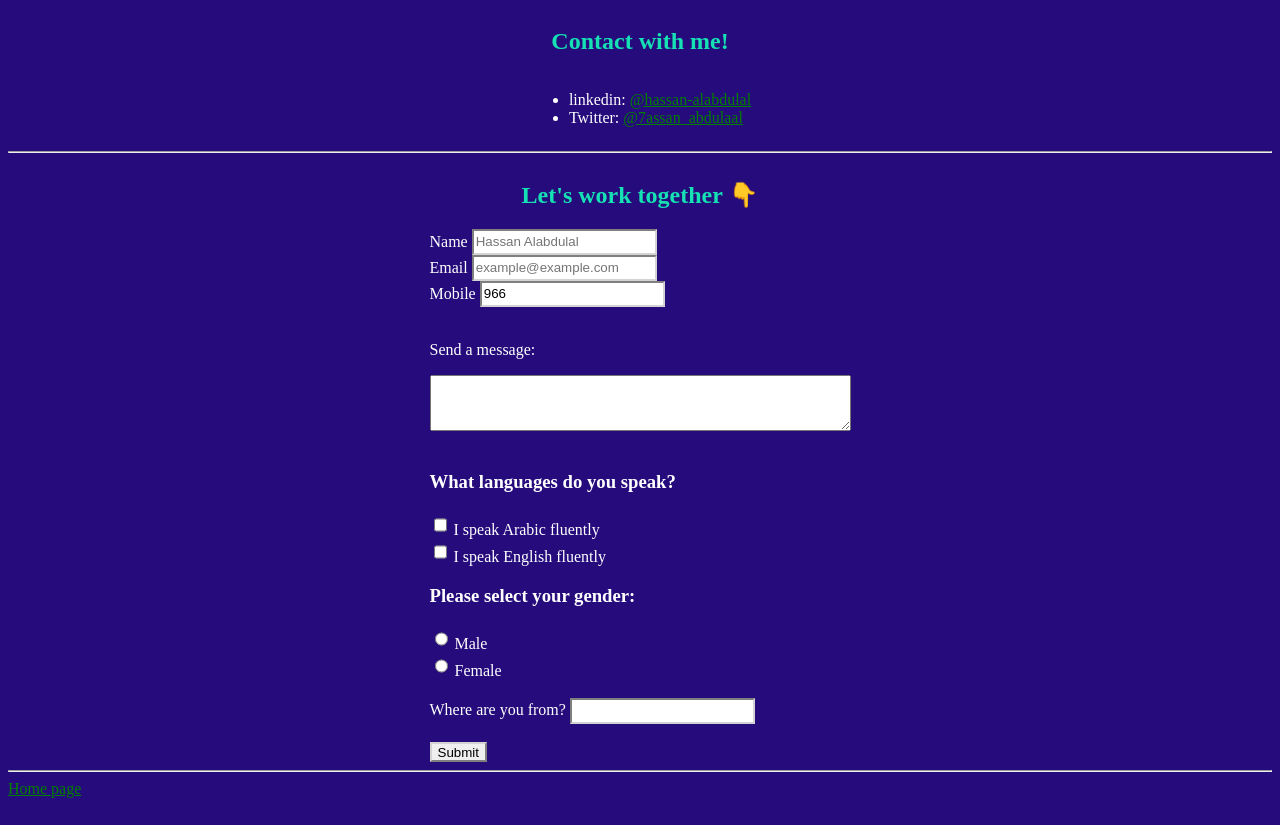
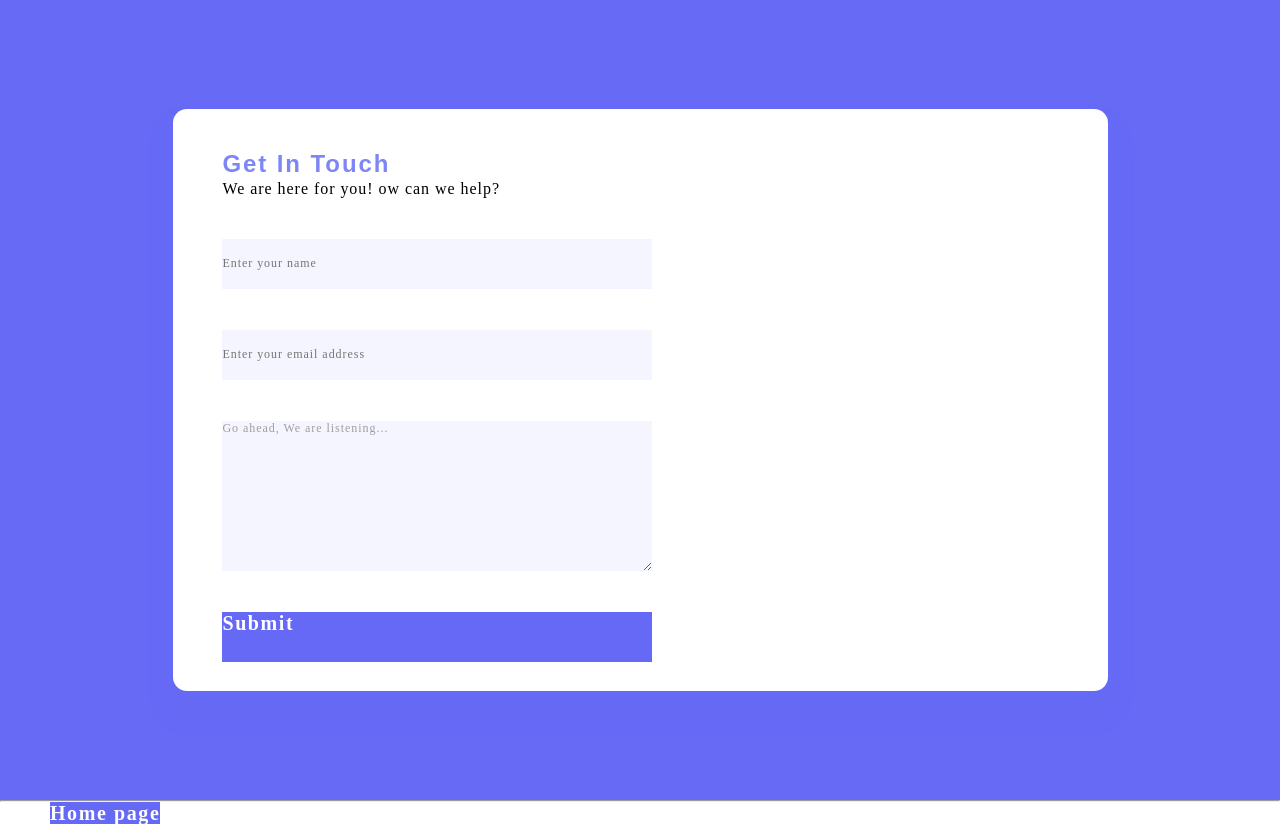
Before and after one commit to HassanAlabdulal/SWE-363-231, a plain HTML site: page contact.html in a window 1280 px wide. Drawn offline with Linux system fonts and the light colour scheme.

Commit message:
CSS Exercise 1 - 2 - 3 - 4

```diff
--- a/contact.html
+++ b/contact.html
@@ -24,7 +24,7 @@
         </nav>
     </header> -->
 
-    <section style="display: flex; align-items: center; flex-direction: column;">
+    <!-- <section style="display: flex; align-items: center; flex-direction: column;">
         <h2>Contact with me! </h2>
         <ul>
             <li> linkedin:
@@ -85,7 +85,24 @@
 
 
         </form>
-    </main>
+    </main> -->
+
+    <section class="main-content">
+        <section class="contant-table">
+            <div>
+                <h1>Get In Touch</h1>
+                <h3>We are here for you! ow can we help?</h3>
+            </div>
+
+            <div class="contact-details">
+                <input type="text" placeholder="Enter your name" id="name">
+                <input type="text" placeholder="Enter your email address" id="email">
+                <textarea name="" id="">Go ahead, We are listening...</textarea>
+                <a href="">Submit</a>
+            </div>
+
+        </section>
+    </section>
 
     <hr>
     <a href="homePage.html">Home page</a>
--- a/dark_theme.css
+++ b/dark_theme.css
@@ -1,21 +1,115 @@
-body {
-    background-color: rgb(37,11,123);
-    color: white;
+
+* {
+    margin: 0;
+    padding: 0;
+    box-sizing: border-box;
+    scroll-behavior: smooth;
+    font-family: 'Poppins', sans-serif;
+}
+
+.main-content {
+    min-width: 100vw;
+    min-height: 100vh;
+    display: flex;
+    justify-content: center;
+    align-items: center;
+    background-color: #666AF5;
+}
+
+.contant-table {
+    width: 58.4375rem; /* You might want to adjust this width to suit your design */
+    height: 36.375rem; /* You might want to adjust this height to suit your design */
+    border-radius: 0.875rem;
+    background: #FFF;
+    box-shadow: 0px 20px 30px 0px rgba(102, 106, 245, 0.13);
+}
+
+h1 {
+    color: #7E86F6;
+    font-size: 1.5rem;
+    font-style: normal;
+    font-weight: 600;
+    line-height: normal;
+    letter-spacing: 0.12rem;
+    /* padding: 2.25rem 1.5rem;/ */
+    margin: 2.56rem 46.44rem 0rem 3.12rem;
+    width: 11rem;
+
+}
+
+h3 {
+    margin: 0.13rem 7.75rem 0rem 3.12rem;
+    /* width: 100%; */
+    color: #000;
+    font-family: Poppins;
+    font-size: 1rem;
+    font-style: normal;
+    font-weight: 400;
+    line-height: normal;
+    letter-spacing: 0.06rem;
+
+}
+
+.contact-details {
+    display: flex;
+    flex-direction: column;
+}
+
+input {
+    width: 26.875rem;
+    height: 3.125rem;
+    flex-shrink: 0;
+    background: #F5F5FF;
+    border: none;
+    color: #9F9F9F;
+    font-family: Poppins;
+    font-size: 0.75rem;
+    font-style: normal;
+    font-weight: 400;
+    line-height: normal;
+    letter-spacing: 0.06rem;
+
+}
+
+#name {
+    margin: 2.56rem 28.44rem 0rem 3.12rem;
+
+}
+
+#email {
+    margin: 2.56rem 28.44rem 0rem 3.12rem;
+}
+
+textarea {
+    width: 26.875rem;
+    height: 9.375rem;
+    flex-shrink: 0;
+    background: #F5F5FF;
+    margin-bottom: 6.88rem;
+    border: none;
+    margin: 2.56rem 28.44rem 0rem 3.12rem;
+    color: #9F9F9F;
+    font-family: Poppins;
+    font-size: 0.75rem;
+    font-style: normal;
+    font-weight: 400;
+    line-height: normal;
+    letter-spacing: 0.06rem;
 }
 
 a {
-    color: green;
+    width: 26.875rem;
+    height: 3.125rem;
+    flex-shrink: 0;
+    background: #6569F6;
+    text-decoration: none;
+    margin: 2.56rem 28.44rem 1.88rem 3.12rem;
+
+    color: #FFF;
+    font-family: Poppins;
+    font-size: 1.25rem;
+    font-style: normal;
+    font-weight: 700;
+    line-height: normal;
+    letter-spacing: 0.1rem;
 }
-
-h2 {
-    color: #16e1b5;
-}
-
-input {
-    height: 20px;
-    border-color: lightgray;
-}
-
-#message {
-    height: 50px;
-}
```
Also changed, not shown: style.css (+0 -7 lines), 1 other file.
